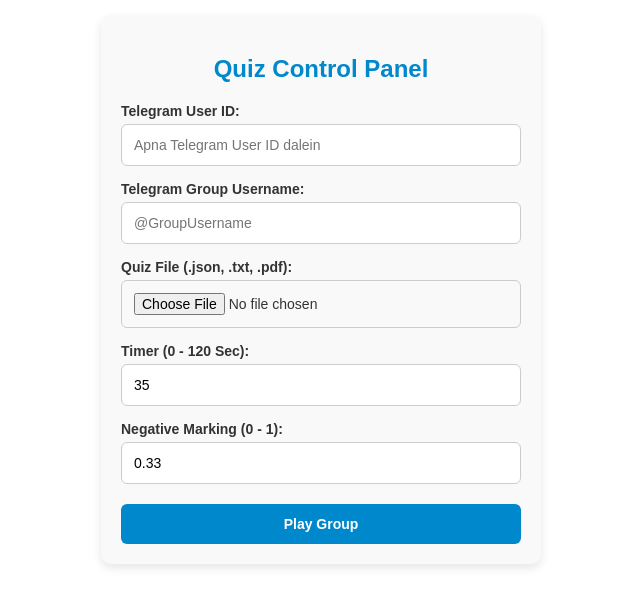
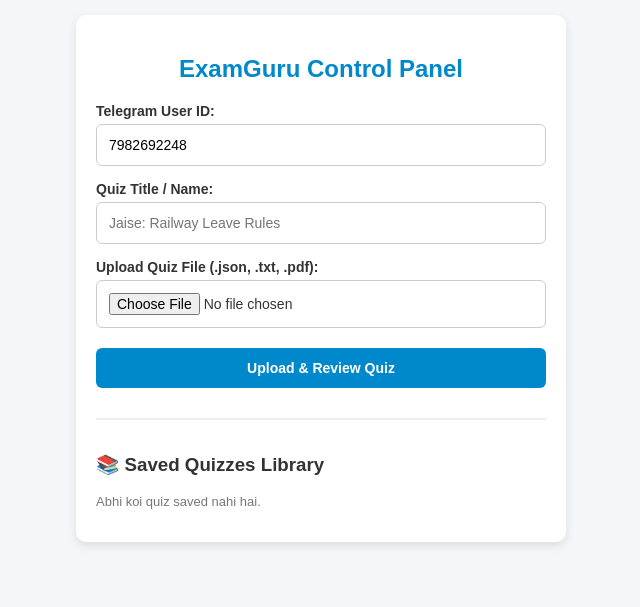
Before and after one commit to swiguru-quiz-bot/swiguru-quiz-bot, a Flask app: page / in a window 1280 px wide. Shown: the top 607 px of the page, without its empty margins (319-959 px from the left). Run offline with Flask 3, Linux system fonts and the light colour scheme; some libraries are stand-ins or nearby versions.

Commit message:
Add files via upload

```diff
--- a/app.py
+++ b/app.py
@@ -3,36 +3,45 @@ import io
 import re
 import time
 import threading
+import os
 import requests
-from flask import Flask, request, render_template
+from flask import Flask, request, render_template, redirect, url_for
 from pypdf import PdfReader
 
 app = Flask(__name__)
 
-# --- Apna BotFather wala token aur Telegram User ID yahan daalein ---
+# Yahan apna BotFather wala token aur apna Telegram User ID daalein
 TELEGRAM_TOKEN = "8823022165:AAFo6Dq592mRSVP0-MNU646DdrKgprGMXF8"
 OWNER_TELEGRAM_ID = "7982692248"
 
+QUIZ_FILE_STORE = "quizzes.json"
+
+def load_quizzes():
+    if os.path.exists(QUIZ_FILE_STORE):
+        try:
+            with open(QUIZ_FILE_STORE, 'r', encoding='utf-8') as f:
+                return json.load(f)
+        except:
+            return {}
+    return {}
+
+def save_quizzes(quizzes):
+    with open(QUIZ_FILE_STORE, 'w', encoding='utf-8') as f:
+        json.dump(quizzes, f, ensure_ascii=False, indent=4)
+
 @app.route('/')
 def home():
-    try:
-        return render_template('index.html')
-    except Exception as e:
-        return f"HTML Page Load Error: {str(e)}"
+    quizzes = load_quizzes()
+    return render_template('index.html', quizzes=quizzes, owner_id=OWNER_TELEGRAM_ID)
 
-@app.route('/start-quiz', methods=['POST'])
-def start_quiz():
+@app.route('/upload-quiz', methods=['POST'])
+def upload_quiz():
     try:
         admin_id = request.form.get('admin_id', '').strip()
-        target_group = request.form.get('group_id', '').strip()
-        timer_val = request.form.get('timer', '35')
-        timer = int(timer_val) if timer_val.isdigit() else 35
+        quiz_title = request.form.get('quiz_title', 'Untitled Quiz').strip()
 
         if admin_id != OWNER_TELEGRAM_ID:
             return "<h3>❌ Error: Aapka Telegram User ID galat hai!</h3>"
-
-        if not target_group:
-            return "<h3>❌ Error: Kripya Telegram Group Username dalein!</h3>"
 
         file = request.files.get('file')
         if not file or file.filename == '':
@@ -53,17 +62,73 @@ def start_quiz():
             questions = parse_text_regex(text_content)
 
         if not questions:
-            return "<h3>❌ Error: File se sawal nahi mil paye! Format check karein.</h3>"
+            return "<h3>❌ Error: File se sawal nahi mil paye! Format check karein (Q1:, ✅ zaroor ho).</h3>"
 
-        # Background thread start karenge taaki web request timeout na ho aur live quiz chale
-        thread = threading.Thread(target=run_live_quiz, args=(target_group, questions, timer))
-        thread.daemon = True
-        thread.start()
+        quizzes = load_quizzes()
+        quiz_id = str(int(time.time()))
+        quizzes[quiz_id] = {
+            "title": quiz_title,
+            "questions": questions,
+            "created_at": time.strftime("%Y-%m-%d %H:%M:%S")
+        }
+        save_quizzes(quizzes)
 
-        return f"<h2>🎉 Live Quiz Shuru Ho Chuki Hai! Total {len(questions)} sawal hain. Bot ek-ek karke group me bhej raha hai aur har 10 sawal par scoreboard aayega.</h2>"
+        return redirect(url_for('preview_quiz', quiz_id=quiz_id))
 
     except Exception as e:
-        return f"<h3>⚠️ Server Error: {str(e)}</h3>"
+        return f"<h3>⚠️ Error: {str(e)}</h3>"
+
+@app.route('/preview/<quiz_id>')
+def preview_quiz(quiz_id):
+    quizzes = load_quizzes()
+    if quiz_id not in quizzes:
+        return "<h3>❌ Quiz nahi mili!</h3>"
+    quiz = quizzes[quiz_id]
+    return render_template('preview.html', quiz_id=quiz_id, quiz=quiz, owner_id=OWNER_TELEGRAM_ID)
+
+@app.route('/update-question/<quiz_id>/<int:q_index>', methods=['POST'])
+def update_question(quiz_id, q_index):
+    quizzes = load_quizzes()
+    if quiz_id in quizzes and 0 <= q_index < len(quizzes[quiz_id]['questions']):
+        data = request.form
+        quizzes[quiz_id]['questions'][q_index]['question'] = data.get('question')
+        quizzes[quiz_id]['questions'][q_index]['options'] = [
+            data.get('opt0'), data.get('opt1'), data.get('opt2'), data.get('opt3')
+        ]
+        quizzes[quiz_id]['questions'][q_index]['correct'] = int(data.get('correct'))
+        save_quizzes(quizzes)
+    return redirect(url_for('preview_quiz', quiz_id=quiz_id))
+
+@app.route('/delete-question/<quiz_id>/<int:q_index>', methods=['POST'])
+def delete_question(quiz_id, q_index):
+    quizzes = load_quizzes()
+    if quiz_id in quizzes and 0 <= q_index < len(quizzes[quiz_id]['questions']):
+        quizzes[quiz_id]['questions'].pop(q_index)
+        save_quizzes(quizzes)
+    return redirect(url_for('preview_quiz', quiz_id=quiz_id))
+
+@app.route('/play-group/<quiz_id>', methods=['POST'])
+def play_group(quiz_id):
+    quizzes = load_quizzes()
+    if quiz_id not in quizzes:
+        return "<h3>❌ Quiz nahi mili!</h3>"
+
+    target_group = request.form.get('group_id', '').strip()
+    timer_val = request.form.get('timer', '35')
+    timer = int(timer_val) if timer_val.isdigit() else 35
+
+    if not target_group:
+        return "<h3>❌ Kripya Telegram Group Username dalein (jaise @Swiquiz)!</h3>"
+
+    questions = quizzes[quiz_id]['questions']
+    if not questions:
+        return "<h3>❌ Is quiz me ek bhi sawal nahi hai!</h3>"
+
+    thread = threading.Thread(target=run_live_quiz, args=(target_group, questions, timer))
+    thread.daemon = True
+    thread.start()
+
+    return f"<h2>🎉 Live Quiz Shuru Ho Chuki Hai! Total {len(questions)} sawal '{target_group}' group me bheje ja rahe hain.</h2>"
 
 def run_live_quiz(chat_id, questions, timer):
     total_q = len(questions)
@@ -88,7 +153,6 @@ def run_live_quiz(chat_id, questions, timer):
         try:
             res = requests.post(url, data=payload)
             if res.status_code == 200:
-                # Timer jitna set hai utna wait karenge taaki log vote kar sakein
                 wait_time = timer if timer > 0 else 30
                 time.sleep(wait_time)
             else:
@@ -96,24 +160,14 @@ def run_live_quiz(chat_id, questions, timer):
         except Exception as e:
             print(f"Error sending poll: {e}")
 
-        # Har 10 sawal ke baad scoreboard message bhejna
         if (index + 1) % 10 == 0:
-            send_scoreboard_message(chat_id, index + 1, total_q)
+            send_message(chat_id, f"📊 **Scoreboard / Progress Update**\n-----------------------------------\n👉 Abhi tak **{index + 1}** sawal poore ho chuke hain (Kul {total_q} me se).\n\nAgle 10 sawal shuru ho rahe hain!")
 
-    # Quiz khatam hone par final message
-    send_message(chat_id, f"🏆 **Quiz Samapt Hui!** Sabhi 110 sawal poore ho chuke hain.")
-
-def send_scoreboard_message(chat_id, current_q, total_q):
-    msg = f"📊 **Scoreboard / Progress Update**\n-----------------------------------\n👉 Abhi tak **{current_q}** sawal poore ho chuke hain (Kul {total_q} me se).\n\nAgલે 10 sawal shuru ho rahe hain, taiyar rahiye!"
-    send_message(chat_id, msg)
+    send_message(chat_id, f"🏆 **Quiz Samapt Hui!** Sabhi {total_q} sawal poore ho chuke hain.")
 
 def send_message(chat_id, text):
     url = f"https://api.telegram.org/bot{TELEGRAM_TOKEN}/sendMessage"
-    payload = {
-        "chat_id": chat_id,
-        "text": text,
-        "parse_mode": "Markdown"
-    }
+    payload = {"chat_id": chat_id, "text": text, "parse_mode": "Markdown"}
     try:
         requests.post(url, data=payload)
     except Exception as e:
--- a/templates/index.html
+++ b/templates/index.html
@@ -3,115 +3,52 @@
 <head>
     <meta charset="UTF-8">
     <meta name="viewport" content="width=device-width, initial-scale=1.0">
-    <title>SWI Guru Quiz Dashboard</title>
-    <script src="https://telegram.org/js/telegram-web-app.js"></script>
+    <title>ExamGuru Quiz Dashboard</title>
     <style>
-        body {
-            font-family: Arial, sans-serif;
-            padding: 15px;
-            background: #ffffff;
-            color: #333333;
-            margin: 0;
-        }
-        .container {
-            background: #f9f9f9;
-            padding: 20px;
-            border-radius: 10px;
-            max-width: 400px;
-            margin: auto;
-            box-shadow: 0px 4px 10px rgba(0,0,0,0.1);
-        }
+        body { font-family: Arial, sans-serif; padding: 15px; background: #f4f6f9; color: #333; margin: 0; }
+        .container { background: #fff; padding: 20px; border-radius: 10px; max-width: 450px; margin: auto; box-shadow: 0 4px 10px rgba(0,0,0,0.1); }
         h2 { text-align: center; color: #0088cc; }
         label { font-weight: bold; display: block; margin-top: 15px; font-size: 14px; }
-        input, button {
-            width: 100%;
-            padding: 12px;
-            margin-top: 5px;
-            box-sizing: border-box;
-            border: 1px solid #ccc;
-            border-radius: 6px;
-            font-size: 14px;
-        }
-        button {
-            background: #0088cc;
-            color: white;
-            border: none;
-            margin-top: 20px;
-            cursor: pointer;
-            font-weight: bold;
-        }
+        input, button { width: 100%; padding: 12px; margin-top: 5px; box-sizing: border-box; border: 1px solid #ccc; border-radius: 6px; font-size: 14px; }
+        button { background: #0088cc; color: white; border: none; margin-top: 20px; cursor: pointer; font-weight: bold; }
         button:hover { background: #006699; }
-        #status-box {
-            margin-top: 15px;
-            padding: 10px;
-            border-radius: 5px;
-            text-align: center;
-            font-weight: bold;
-            display: none;
-        }
+        .quiz-list { margin-top: 30px; border-top: 2px solid #eee; padding-top: 15px; }
+        .quiz-item { background: #eef2f7; padding: 12px; border-radius: 6px; margin-top: 10px; display: flex; justify-content: space-between; align-items: center; }
+        .quiz-item a { text-decoration: none; background: #28a745; color: white; padding: 6px 12px; border-radius: 4px; font-size: 12px; font-weight: bold; }
     </style>
 </head>
 <body>
     <div class="container">
-        <h2>Quiz Control Panel</h2>
-        <form id="quiz-form">
+        <h2>ExamGuru Control Panel</h2>
+        <form action="/upload-quiz" method="POST" enctype="multipart/form-data">
+            <label>Telegram User ID:</label>
+            <input type="text" name="admin_id" value="{{ owner_id }}" required>
 
-            <label>Telegram User ID:</label>
-            <input type="text" id="admin_id" name="admin_id" placeholder="Apna Telegram User ID dalein" required>
+            <label>Quiz Title / Name:</label>
+            <input type="text" name="quiz_title" placeholder="Jaise: Railway Leave Rules" required>
 
-            <label>Telegram Group Username:</label>
-            <input type="text" id="group_id" name="group_id" placeholder="@GroupUsername" required>
+            <label>Upload Quiz File (.json, .txt, .pdf):</label>
+            <input type="file" name="file" required>
 
-            <label>Quiz File (.json, .txt, .pdf):</label>
-            <input type="file" id="file" name="file" required>
+            <button type="submit">Upload & Review Quiz</button>
+        </form>
 
-            <label>Timer (0 - 120 Sec):</label>
-            <input type="number" id="timer" name="timer" value="35" min="0" max="120">
-
-            <label>Negative Marking (0 - 1):</label>
-            <input type="number" id="negative" name="negative" value="0.33" step="0.01" min="0" max="1">
-
-            <button type="button" id="submit-btn" onclick="sendQuiz()">Play Group</button>
-        </form>
-        <div id="status-box"></div>
+        <div class="quiz-list">
+            <h3>📚 Saved Quizzes Library</h3>
+            {% if quizzes %}
+                {% for q_id, q_data in quizzes.items() %}
+                <div class="quiz-item">
+                    <div>
+                        <strong>{{ q_data.title }}</strong><br>
+                        <small>{{ q_data.questions|length }} Sawaal</small>
+                    </div>
+                    <a href="/preview/{{ q_id }}">Review / Play</a>
+                </div>
+                {% endfor %}
+            {% else %}
+                <p style="color: #777; font-size: 13px;">Abhi koi quiz saved nahi hai.</p>
+            {% endif %}
+        </div>
     </div>
-
-    <script>
-        let tg = window.Telegram.WebApp;
-        tg.expand(); // Mini App ko pura bada kholne ke liye
-
-        function sendQuiz() {
-            let form = document.getElementById('quiz-form');
-            let formData = new FormData(form);
-            let statusBox = document.getElementById('status-box');
-            let btn = document.getElementById('submit-btn');
-
-            statusBox.style.display = "block";
-            statusBox.style.background = "#fff3cd";
-            statusBox.style.color = "#856404";
-            statusBox.innerText = "⏳ Quiz group mein bheji ja rahi hai, kripya intezar karein...";
-            btn.disabled = true;
-
-            fetch('/start-quiz', {
-                method: 'POST',
-                body: formData
-            })
-            .then(response => response.text())
-            .then(data => {
-                statusBox.style.display = "block";
-                statusBox.style.background = "#d4edda";
-                statusBox.style.color = "#155724";
-                statusBox.innerHTML = data;
-                btn.disabled = false;
-            })
-            .catch(error => {
-                statusBox.style.display = "block";
-                statusBox.style.background = "#f8d7da";
-                statusBox.style.color = "#721c24";
-                statusBox.innerText = "❌ Error: " + error;
-                btn.disabled = false;
-            });
-        }
-    </script>
 </body>
 </html>
```
Also changed, not shown: templates/preview.html (added, +74 -0 lines).
